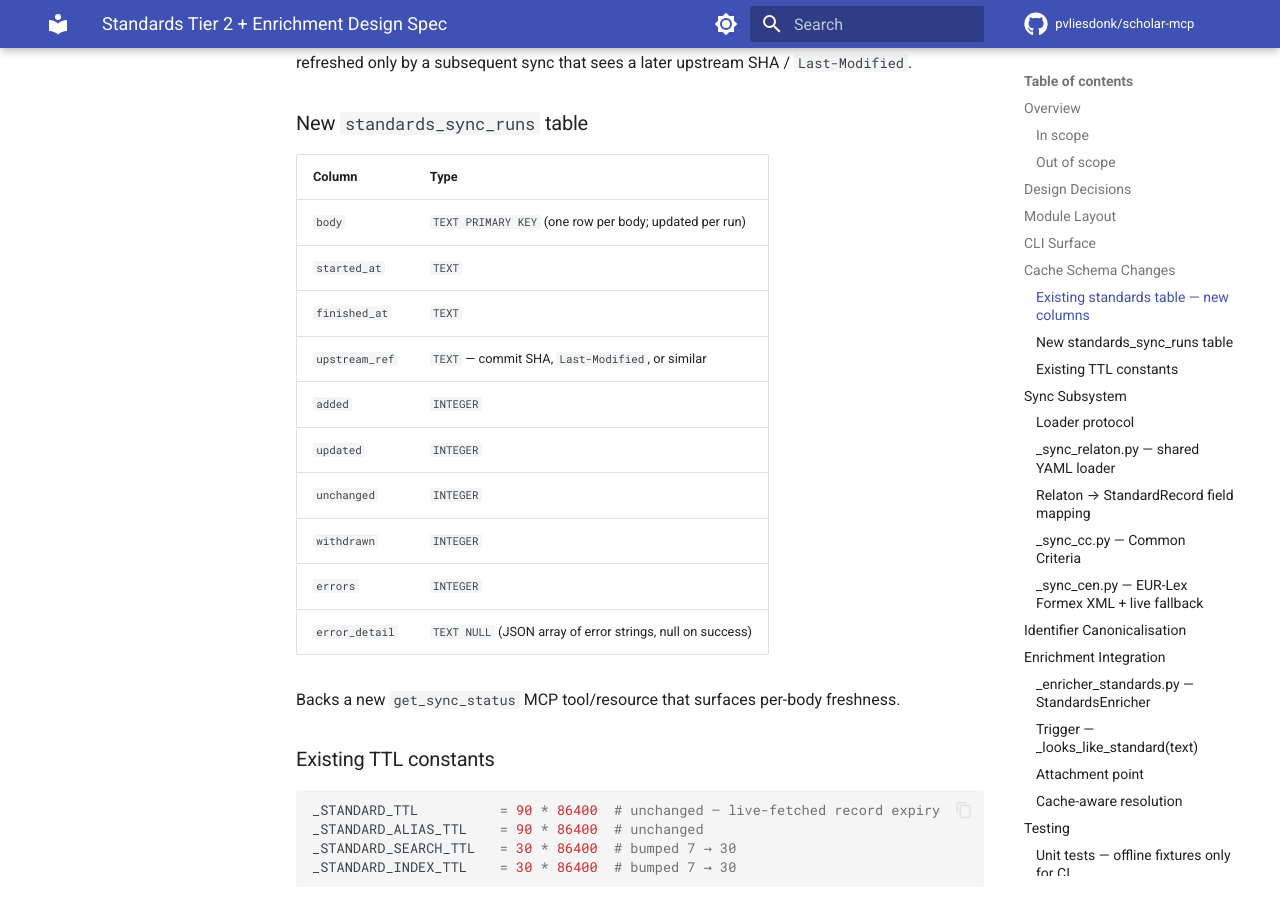
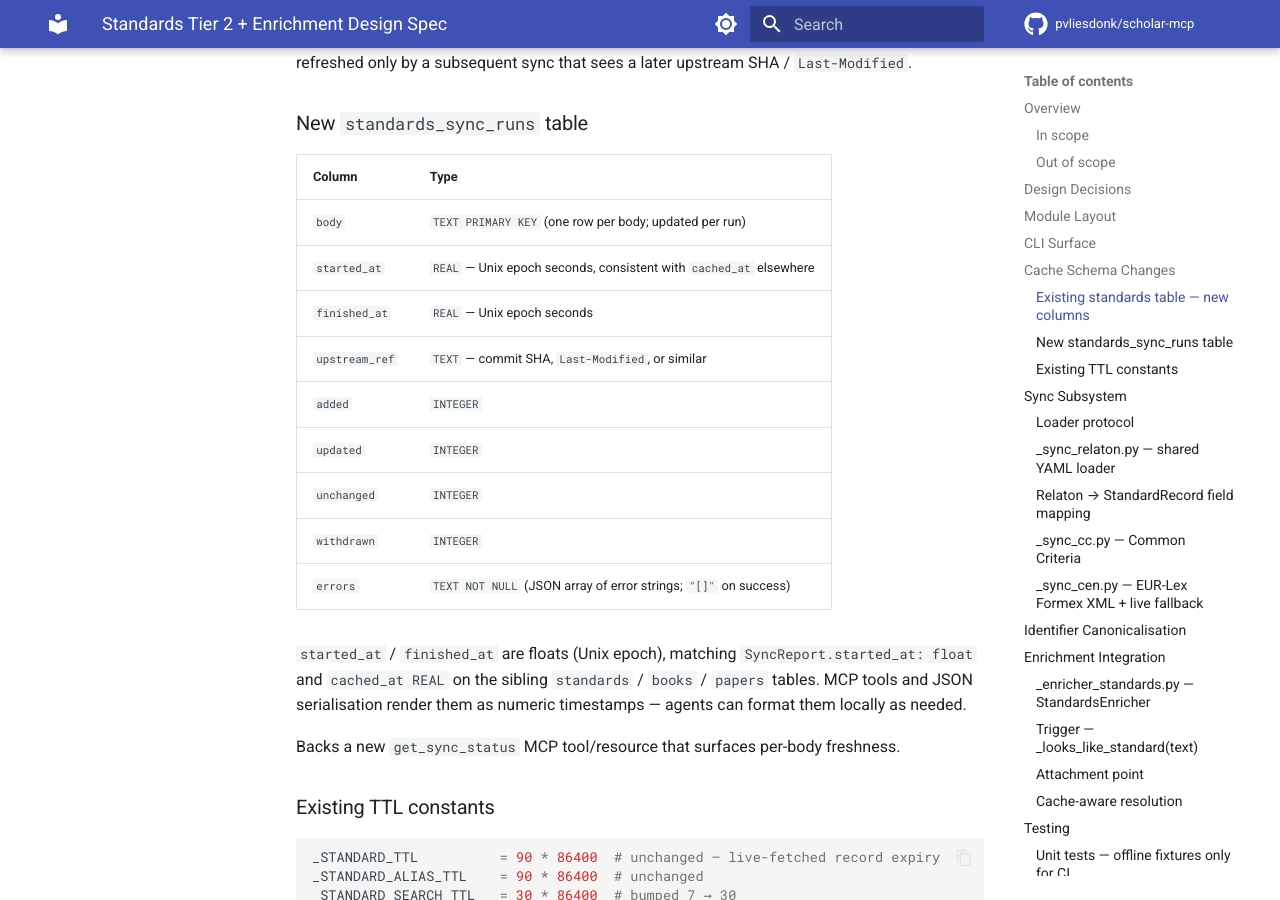
Before and after one commit to pvliesdonk/scholar-mcp, an MkDocs documentation site: the page built from docs/specs/2026-04-13-standards-tier2-design.md, in a window 1280 px wide and 900 px high, scrolled down 2855 px. Built offline with MkDocs 1.6.1 and Material for MkDocs 9.7.7, drawn with Linux system fonts in a browser that asks for light colours; comment, search, counter and statistics services are not loaded.

Commit message:
docs(specs): reconcile sync-run timestamp types to REAL
The implementation stores started_at/finished_at as REAL (Unix epoch
seconds) to match the cached_at convention used across standards/books/
papers tables, but the spec documented them as TEXT. Update the spec to
match the implementation and add a note explaining the rationale.

Also replaces errors INTEGER / error_detail TEXT NULL (which was never
implemented as two columns) with the actual schema: a single TEXT NOT
NULL column holding a JSON array (empty array on success).

Addresses claude[bot] review comment on PR #121.

Co-Authored-By: Claude Opus 4.6 <noreply@anthropic.com>

```diff
--- a/docs/specs/2026-04-13-standards-tier2-design.md
+++ b/docs/specs/2026-04-13-standards-tier2-design.md
@@ -108,15 +108,20 @@ SHA / `Last-Modified`.
 | Column | Type |
 |---|---|
 | `body` | `TEXT PRIMARY KEY` (one row per body; updated per run) |
-| `started_at` | `TEXT` |
-| `finished_at` | `TEXT` |
+| `started_at` | `REAL` — Unix epoch seconds, consistent with `cached_at` elsewhere |
+| `finished_at` | `REAL` — Unix epoch seconds |
 | `upstream_ref` | `TEXT` — commit SHA, `Last-Modified`, or similar |
 | `added` | `INTEGER` |
 | `updated` | `INTEGER` |
 | `unchanged` | `INTEGER` |
 | `withdrawn` | `INTEGER` |
-| `errors` | `INTEGER` |
-| `error_detail` | `TEXT NULL` (JSON array of error strings, null on success) |
+| `errors` | `TEXT NOT NULL` (JSON array of error strings; `"[]"` on success) |
+
+`started_at` / `finished_at` are floats (Unix epoch), matching
+`SyncReport.started_at: float` and `cached_at REAL` on the sibling
+`standards` / `books` / `papers` tables. MCP tools and JSON serialisation
+render them as numeric timestamps — agents can format them locally as
+needed.
 
 Backs a new `get_sync_status` MCP tool/resource that surfaces per-body freshness.
 
```
